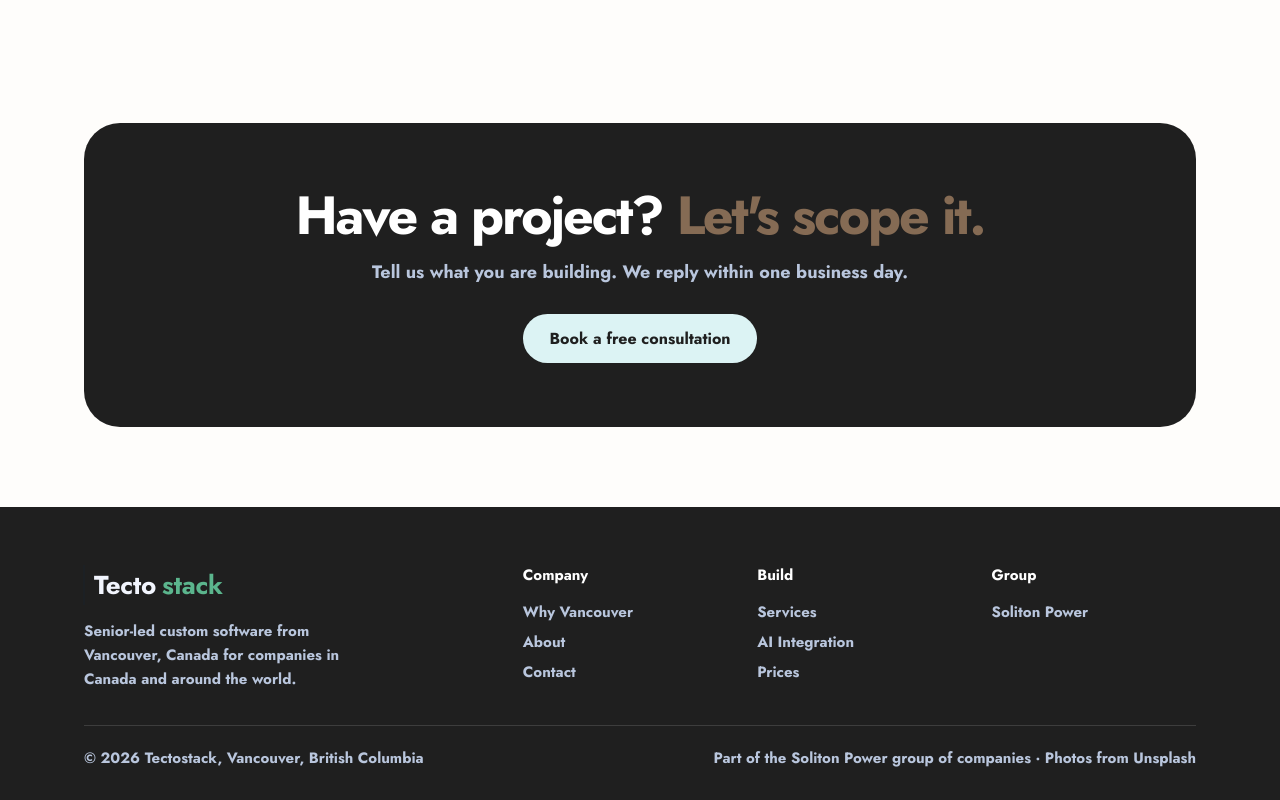
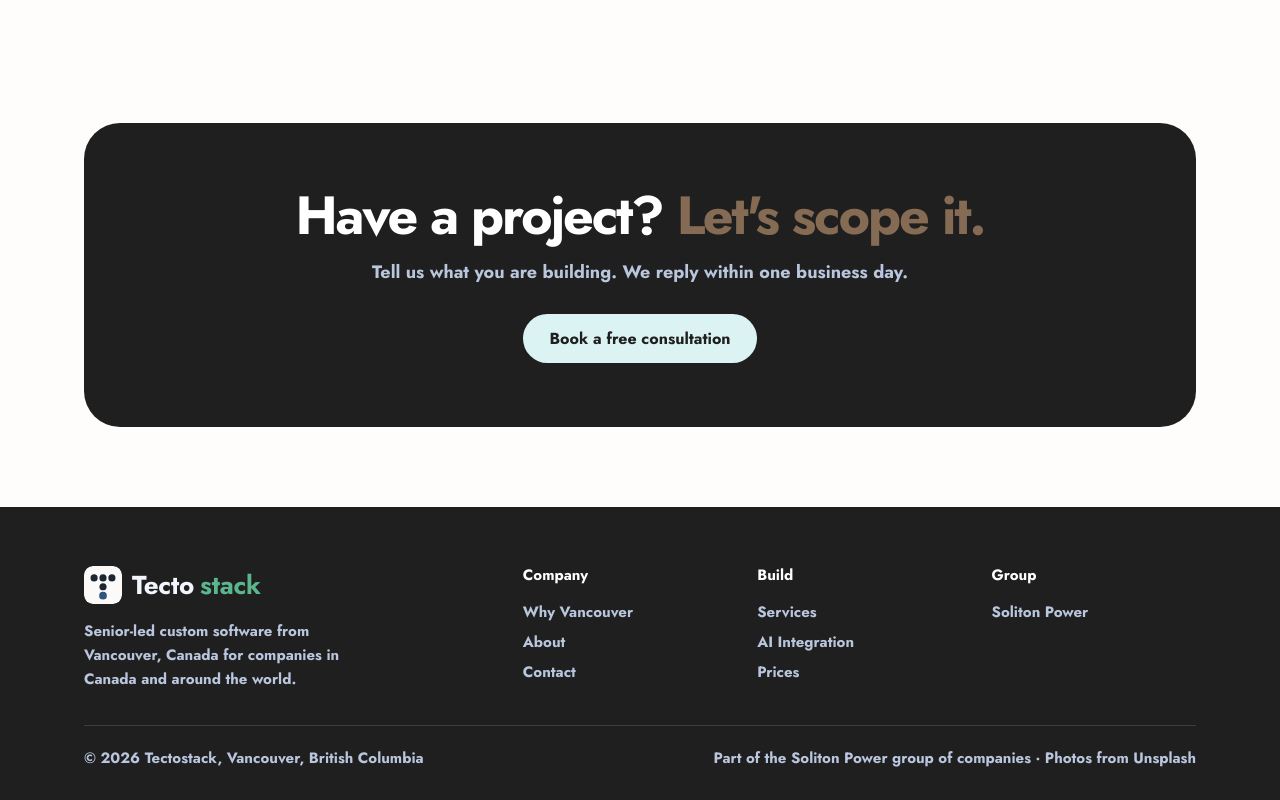
Before and after one commit to hmovi/tectostack, a plain HTML site: page about.html in a window 1280 px wide. Shown: the part 1191-1991 px from the top of the page. Drawn offline with Linux system fonts and the light colour scheme.

Commit message:
Add files via upload

```diff
--- a/script.js
+++ b/script.js
@@ -1,7 +1,8 @@
+const M=`<svg role="img" aria-label="Tectostack" xmlns="http://www.w3.org/2000/svg" viewBox="0 0 64 64"><rect width="64" height="64" rx="14" fill="#fbfaf8"/><g fill="#1d2732"><circle cx="17" cy="20" r="6"/><circle cx="32" cy="20" r="6"/><circle cx="47" cy="20" r="6"/><circle cx="32" cy="35" r="6"/></g><circle cx="32" cy="50" r="6.5" fill="#30577b"/></svg>`;
 const P=[['index','Home'],['services','Services'],['ai-integration','AI Integration'],['prices','Prices'],['vancouver','Why Vancouver'],['about','About'],['contact','Contact']];
 const cur=(location.pathname.split('/').pop()||'index').replace('.html','')||'index';
-document.body.insertAdjacentHTML('afterbegin',`<header><div class="w"><nav id="nv"><a class="logo" href="index.html"><img src="img/logo-mark.svg" alt=""><b>Tecto</b><span>stack</span></a><span class="sp"></span>${P.slice(1,6).map(([h,t])=>`<a class="l ${h==cur?'on':''}" href="${h}.html">${t}</a>`).join('')}<a class="btn s" href="contact.html">Free consultation</a><button class="burger" aria-label="Menu" onclick="nv.classList.toggle('open')">☰</button></nav></div></header>`);
-document.body.insertAdjacentHTML('beforeend',`<footer><div class="w"><div class="fg"><div><a class="logo" href="index.html"><img src="img/logo-mark.svg" alt=""><b>Tecto</b><span>stack</span></a><p style="margin-top:12px;max-width:300px">Senior-led custom software from Vancouver, Canada for companies in Canada and around the world.</p></div><div><h4>Company</h4>${P.slice(4).map(([h,t])=>`<a href="${h}.html">${t}</a>`).join('')}</div><div><h4>Build</h4><a href="services.html">Services</a><a href="ai-integration.html">AI Integration</a><a href="prices.html">Prices</a></div><div><h4>Group</h4><a href="https://www.solitonpower.com">Soliton Power</a></div></div><div class="fb"><span>© 2026 Tectostack, Vancouver, British Columbia</span><span>Part of the Soliton Power group of companies · Photos from Unsplash</span></div></div></footer>`);
+document.body.insertAdjacentHTML('afterbegin',`<header><div class="w"><nav id="nv"><a class="logo" href="index.html">${M}<b>Tecto</b><span>stack</span></a><span class="sp"></span>${P.slice(1,6).map(([h,t])=>`<a class="l ${h==cur?'on':''}" href="${h}.html">${t}</a>`).join('')}<a class="btn s" href="contact.html">Free consultation</a><button class="burger" aria-label="Menu" onclick="nv.classList.toggle('open')">☰</button></nav></div></header>`);
+document.body.insertAdjacentHTML('beforeend',`<footer><div class="w"><div class="fg"><div><a class="logo" href="index.html">${M}<b>Tecto</b><span>stack</span></a><p style="margin-top:12px;max-width:300px">Senior-led custom software from Vancouver, Canada for companies in Canada and around the world.</p></div><div><h4>Company</h4>${P.slice(4).map(([h,t])=>`<a href="${h}.html">${t}</a>`).join('')}</div><div><h4>Build</h4><a href="services.html">Services</a><a href="ai-integration.html">AI Integration</a><a href="prices.html">Prices</a></div><div><h4>Group</h4><a href="https://www.solitonpower.com">Soliton Power</a></div></div><div class="fb"><span>© 2026 Tectostack, Vancouver, British Columbia</span><span>Part of the Soliton Power group of companies · Photos from Unsplash</span></div></div></footer>`);
 const X=[
 ['Web apps','SaaS customer portal','Accounts, billing, roles and a live dashboard for a subscription product.','Next.js · FastAPI · Postgres','$18k+','10 wks',0],
 ['Web apps','Booking and scheduling platform','Online booking, reminders, payments and a staff calendar for service businesses.','React · Django · Stripe','$14k+','8 wks',0],
--- a/styles.css
+++ b/styles.css
@@ -66,3 +66,5 @@ h1 i,h2 i{font-style:normal;font-weight:800;color:var(--sun)}
 footer{background:var(--ink)}tr.me td{color:var(--sun)}
 section.alt{background:var(--soft)}
 @media(max-width:900px){.heroimg{padding:0}.heroimg::before{right:-10px;top:-14px}.term.mini{display:none}}
+
+.logo svg{height:38px;width:38px;flex:none;border-radius:9px;box-shadow:0 0 0 1px #1f1f1f22}
```
Also changed, not shown: about.html (+1 -1 lines), ai-integration.html (+1 -1 lines), contact.html (+1 -1 lines), index.html (+1 -1 lines), prices.html (+1 -1 lines), services.html (+1 -1 lines), vancouver.html (+1 -1 lines).
